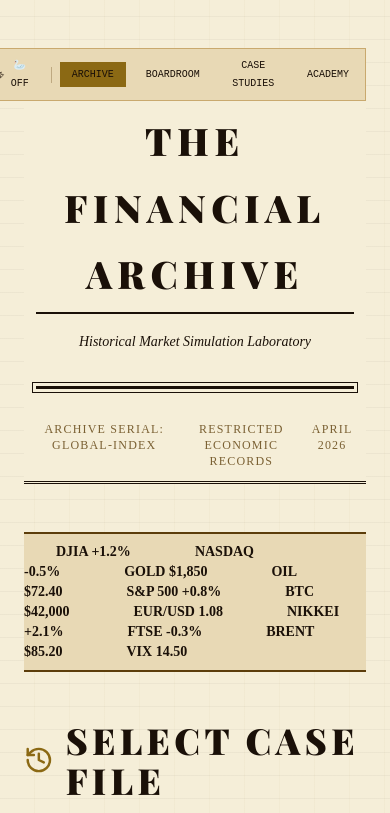
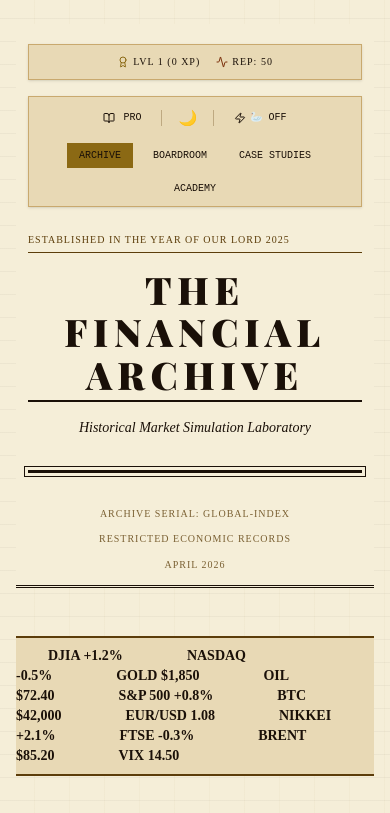
Before and after one commit to sohumbiswas2-dev/financial-advisor, a React (Vite) app: page / in a window 390 px wide. Shown: the top 813 px of the page. Built offline with nearby package versions, Linux system fonts and the light colour scheme; a web font is replaced by a local one.

Commit message:
style: Refactor header to be responsive and fix nav overlap

```diff
--- a/src/App.tsx
+++ b/src/App.tsx
@@ -834,10 +834,13 @@ export default function App() {
   };
 
   return (
-    <div className="min-h-screen max-w-[1100px] mx-auto px-6 py-12">
+    <div className="min-h-screen max-w-[1100px] mx-auto px-4 sm:px-6 py-6 sm:py-12">
       {/* Header */}
-      <header className="text-center mb-12 relative masthead">
-        <div className="absolute top-0 left-0 flex gap-4 p-2 bg-tan-light dark:bg-tan-mid border border-tan-mid font-mono text-[10px] uppercase tracking-widest text-ink">
+      <header className="text-center mb-12 masthead">
+        {/* Top Utility Bar */}
+        <div className="flex flex-col lg:flex-row justify-between items-center gap-4 mb-6 pt-2">
+          {/* XP & Reputation Box */}
+          <div className="flex gap-4 p-2 bg-tan-light dark:bg-tan-mid border border-tan-mid font-mono text-[10px] uppercase tracking-widest text-ink shadow-sm w-full lg:w-auto justify-center lg:justify-start">
             <div className="flex items-center gap-1">
               <Award className="w-3 h-3 text-sepia" /> LVL {Math.floor(xp / 1000) + 1} ({xp} XP)
             </div>
@@ -845,7 +848,11 @@ export default function App() {
               <Activity className="w-3 h-3 text-rust" /> REP: {reputation}
             </div>
           </div>
-        <div className="absolute top-0 right-0 flex gap-2 p-1 bg-tan-light dark:bg-tan-mid border border-tan-mid items-center">
+
+          {/* Settings & Module Navigation Box */}
+          <div className="flex flex-wrap gap-2 p-1 bg-tan-light dark:bg-tan-mid border border-tan-mid items-center justify-center w-full lg:w-auto shadow-sm">
+            {/* Quick Settings */}
+            <div className="flex items-center gap-1">
               <button
                 onClick={() => setBeginnerMode(!beginnerMode)}
                 className={`px-3 py-1 font-mono text-[10px] uppercase transition-all flex items-center gap-2 ${beginnerMode ? 'bg-sepia text-parchment' : 'hover:bg-tan-mid'}`}
@@ -854,7 +861,7 @@ export default function App() {
                 <BookOpen className="w-3 h-3" />
                 {beginnerMode ? 'Beginner' : 'Pro'}
               </button>
-          <div className="w-px h-4 bg-dark-sepia opacity-30"></div>
+              <div className="w-px h-4 bg-dark-sepia opacity-30 mx-1"></div>
               <button
                 onClick={() => setIsDarkMode(!isDarkMode)}
                 className="px-2 py-1 hover:bg-tan-mid transition-colors"
@@ -862,7 +869,7 @@ export default function App() {
               >
                 {isDarkMode ? '☀️' : '🌙'}
               </button>
-          <div className="w-px h-4 bg-dark-sepia opacity-30"></div>
+              <div className="w-px h-4 bg-dark-sepia opacity-30 mx-1"></div>
               <button
                 onClick={() => setBlackSwansEnabled(!blackSwansEnabled)}
                 className={`px-3 py-1 font-mono text-[10px] uppercase transition-all flex items-center gap-1 ${blackSwansEnabled ? 'bg-rust text-parchment' : 'hover:bg-tan-mid'}`}
@@ -871,7 +878,12 @@ export default function App() {
                 <Zap className="w-3 h-3" />
                 {blackSwansEnabled ? '🦢 ON' : '🦢 OFF'}
               </button>
-          <div className="w-px h-4 bg-dark-sepia opacity-30"></div>
+            </div>
+
+            <div className="w-px h-6 bg-dark-sepia opacity-30 hidden sm:block mx-2"></div>
+
+            {/* Module Nav */}
+            <div className="flex flex-wrap gap-2 justify-center">
               <button
                 onClick={() => setCurrentModule('archive')}
                 className={`px-3 py-1 font-mono text-[10px] uppercase transition-all ${currentModule === 'archive' ? 'bg-sepia text-ink' : 'hover:bg-tan-mid'}`}
@@ -897,15 +909,22 @@ export default function App() {
                 Academy
               </button>
             </div>
-        <div className="flex justify-between text-[10px] font-mono uppercase tracking-widest text-dark-sepia mb-2 border-b border-dark-sepia pb-1">
-          <span>VOL. I NO. 1</span>
-          <span>ESTABLISHED IN THE YEAR OF OUR LORD 2025</span>
-          <span>PRICE: ONE GOLD COIN</span>
-        </div>
-        <h1 className="masthead-title mb-2">THE FINANCIAL ARCHIVE</h1>
-        <p className="masthead-subtitle">Historical Market Simulation Laboratory</p>
-        <div className="section-divider" />
-        <div className="flex justify-between text-xs font-mono uppercase tracking-widest opacity-80 text-dark-sepia">
+          </div>
+        </div>
+
+        {/* Newspaper Masthead Identity */}
+        <div className="flex justify-between text-[10px] font-mono uppercase tracking-widest text-dark-sepia mb-4 border-b border-dark-sepia pb-1">
+          <span className="hidden sm:inline">VOL. I NO. 1</span>
+          <span className="text-center">ESTABLISHED IN THE YEAR OF OUR LORD 2025</span>
+          <span className="hidden sm:inline">PRICE: ONE GOLD COIN</span>
+        </div>
+
+        <h1 className="masthead-title mb-2 text-4xl sm:text-6xl break-words">THE FINANCIAL ARCHIVE</h1>
+        <p className="masthead-subtitle text-sm sm:text-base">Historical Market Simulation Laboratory</p>
+
+        <div className="section-divider my-6" />
+
+        <div className="flex flex-col sm:flex-row justify-between text-[10px] sm:text-xs font-mono uppercase tracking-widest opacity-80 text-dark-sepia gap-2">
           <span>Archive Serial: {selectedScenario?.id || 'GLOBAL-INDEX'}</span>
           <span>Restricted Economic Records</span>
           <span>{new Date().toLocaleDateString('en-US', { month: 'long', year: 'numeric' })}</span>
```
Lines whose indentation alone changed are shown as unchanged.
